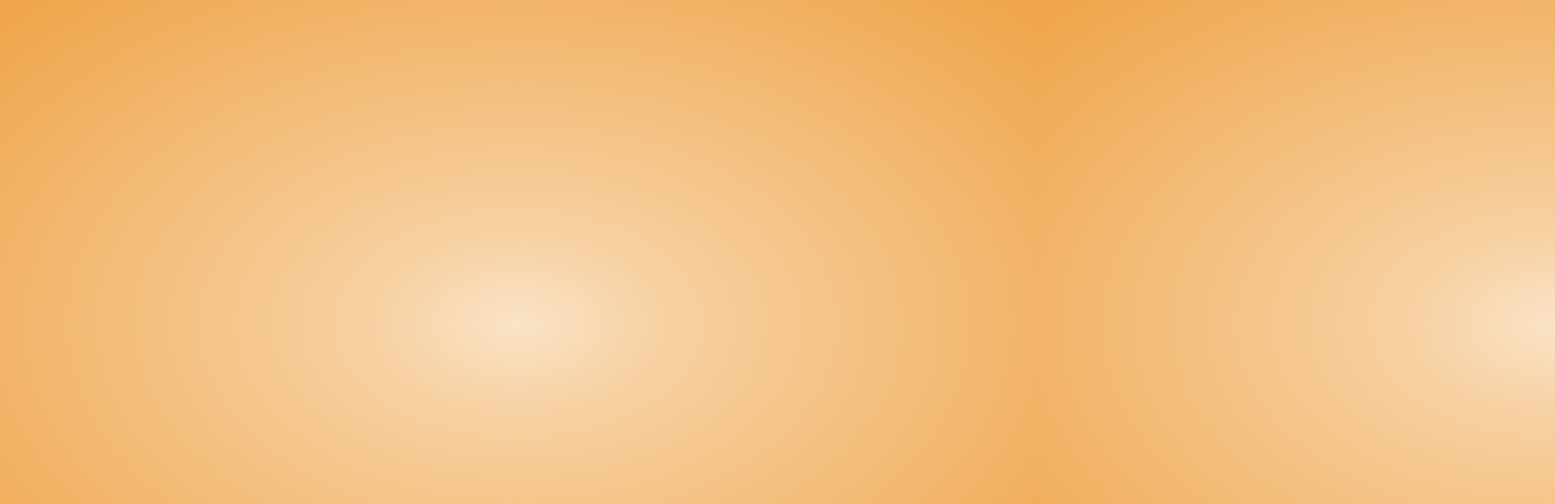
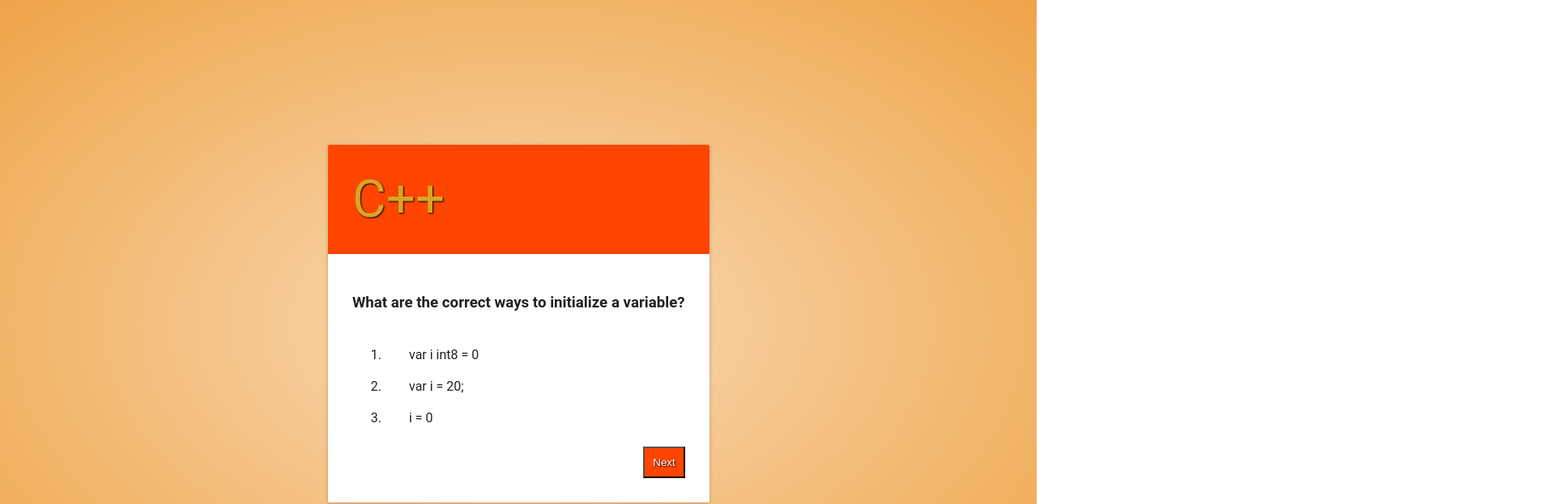
Before and after one commit to LazyElephant/QuizMe, a React (Create React App) app: page / in a window 1280 px wide. Shown: the top 623 px of the page at 81% size, 1920 px wide, since content can reach past the window. Built offline with nearby package versions, Linux system fonts and the light colour scheme; what react-tap-event-plugin would draw is missing.

Commit message:
Refactor styles and update QuestionCard to use them

```diff
--- a/src/components/App.js
+++ b/src/components/App.js
@@ -32,7 +32,7 @@ export default class App extends Component{
                            && this.state.questions[this.state.currentCard];
 
       return (
-        <div className="container">
+        <div className="wrapper">
             {
               currentQuestion ?
               <QuestionCard
--- a/src/components/QuestionCard.js
+++ b/src/components/QuestionCard.js
@@ -8,18 +8,29 @@ export default class QuestionCard extends React.Component {
         super(props);
 
         this.checkAnswers = this.checkAnswers.bind(this);
+
+        this.state = {
+            cardStateClass: 'mounted'
+        }
     }
     checkAnswers() {
-        if( this.answerComponent.isCorrect() )
-            this.props.handleSubmit();
+        if( this.answerComponent.isCorrect() ) {
+            this.setState({cardStateClass: 'done'}, this.props.handleSubmit);
+        }
     }
 
+    componentDidMount() {
+        debugger;
+        this.setState({
+            cardStateClass: 'active'
+        });
+    }
 
     render() {
-        const { question, className } = this.props;
+        const { question } = this.props;
         let text = marked(`### ${question.text}`, {sanitized: true});
         return (
-            <Card className={["Card", className].join(' ')}>
+            <Card className={`Card ${this.state.cardStateClass}`}>
                 <div className="topic">
                     <p>{question.topic}</p>
                 </div>
--- a/src/index.css
+++ b/src/index.css
@@ -31,34 +31,38 @@ ul {
     height: 100%;
     padding: 0;
     margin: 0;
-    /*display: flex;
-    align-items: center;*/
+    display: flex;
+    align-items: center;
+    justify-content: center;
 }
 
 .Card {
-    width: 100%;
     max-width: 900px;
-    transform: translateX(100%);
+    max-height: 100vh;
     display: flex;
     flex-direction: column;
     justify-content: space-between;
-    margin: auto;
+    overflow-y: auto;
+    will-change: transform, opacity;
+    transition: all 450ms cubic-bezier(0.23, 1, 0.32, 1) 0ms;
+}
+
+.Card.mounted {
     opacity: 0;
-    pointer-events: none;
+    transform: translateX(100vw);
 }
 
 .Card.active {
     opacity: 1;
     transform: translateX(0%);
-    pointer-events: all;
 }
 
 .Card.done {
-    transform-origin: 0 50%;
-    animation: fly-away 0.5s ease-in;
+    opacity: 0;
+    transform: translateX(-100vw)
 }
 
-@keyframes fly-away {
+/*@keyframes fly-away {
     from {
         transform: translate(0, 0) rotate(0deg) scale(1);
         opacity: 1;
@@ -67,7 +71,7 @@ ul {
         transform: translate(-50vw, 0) rotate(-360deg) scale(0);
         opacity: 0;
     }
-}
+}*/
 
 .topic {
     background: orangered;
```
